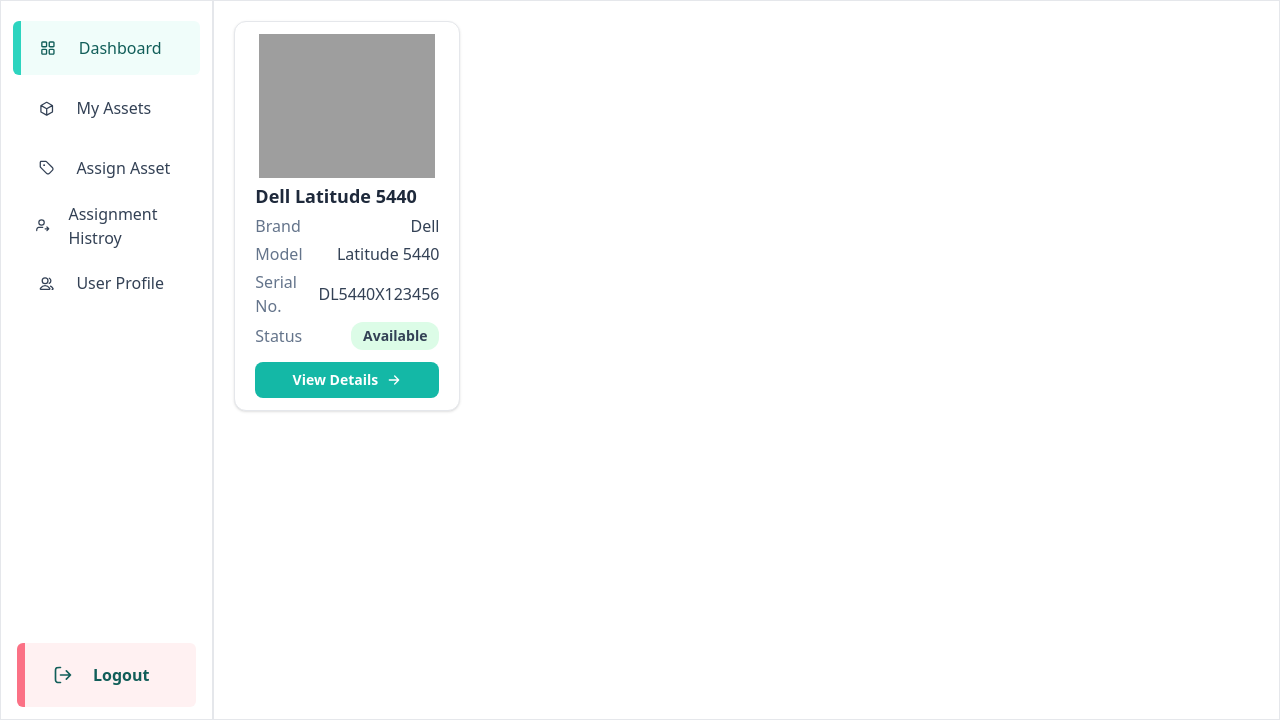
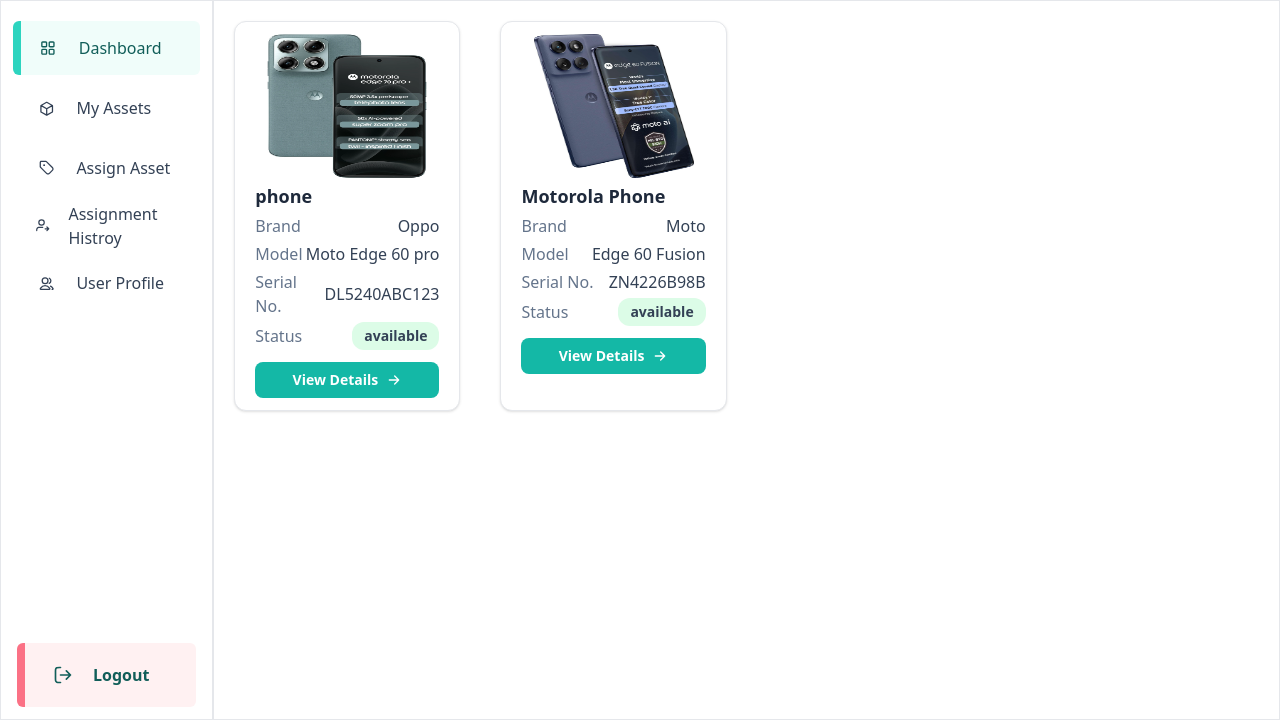
Before and after one commit to shivammohan-hub/AssetsTrackering-System, a Django app: page /my-assets/ in a window 1280 px wide. Shown: the part 80-800 px from the top of the page. Run offline with Django 5.2, Linux system fonts and the light colour scheme; data comes from the database, SQL or seed files in the repository; both versions use the stored data as it was after the commit; some libraries are stand-ins or nearby versions; grey boxes are pictures that could not be loaded.

Commit message:
Refactor code structure for improved readability and maintainability

```diff
--- a/Assets/user/templates/my-assets.html
+++ b/Assets/user/templates/my-assets.html
@@ -35,30 +35,32 @@
 
             <div class="grid grid-cols-4 gap-10">
 
+                {% for asset in assets %}
+
                 <div class="bg-white border shadow rounded-xl hover:shadow-lg p-3 px-5">
                     <div class="flex items-center justify-center">
-                        <img src="https://s.hdnux.com/photos/01/41/70/33/25659119/3/ratio4x3_960.webp" alt="Dell Latitude 5440" class="h-36 w-44 ">
+                        <img src="{{ asset.image.url }}" alt="{{asset.model}}" class="h-36 w-40 ">
                     </div>
                     <div class="flex flex-col gap-1">
-                        <h2 class="text-lg font-bold text-slate-800 mt-1">Dell Latitude 5440</h2>
+                        <h2 class="text-lg font-bold text-slate-800 mt-1">{{asset.asset_name}}</h2>
                         <div class="flex items-center justify-between">
                             <span class="text-slate-500">Brand</span>
-                            <span class="font-medium text-slate-700">Dell</span>
+                            <span class="font-medium text-slate-700">{{asset.brand}}</span>
                         </div>
 
                         <div class="flex items-center justify-between">
                             <span class="text-slate-500">Model</span>
-                            <span class="font-medium text-slate-700">Latitude 5440</span>
+                            <span class="font-medium text-slate-700">{{asset.model}}</span>
                         </div>
 
                         <div class="flex items-center justify-between">
                             <span class="text-slate-500">Serial No.</span>
-                            <span class="font-medium text-slate-700">DL5440X123456</span>
+                            <span class="font-medium text-slate-700">{{asset.serial_number}}</span>
                         </div>
 
                         <div class="flex items-center justify-between">
                             <span class="text-slate-500">Status</span>
-                            <span class="text-slate-700 bg-green-100 rounded-xl text-sm py-1 px-3 font-semibold">Available</span>
+                            <span class="text-slate-700 bg-green-100 rounded-xl text-sm py-1 px-3 font-semibold">{{asset.status}}</span>
                         </div>
 
                         <div class="mt-2 flex items-center gap-1">
@@ -71,6 +73,8 @@
                     </div>
                 </div>
 
+                {% endfor %}
+
             </div>
 
         </div>
--- a/Assets/user/views.py
+++ b/Assets/user/views.py
@@ -3,6 +3,8 @@ from django.contrib.auth.forms import AuthenticationForm
 from django.contrib.auth import authenticate, login as auth_login, logout as auth_logout
 
 from django.contrib.auth.decorators import login_required
+
+from manager.models import *
 
 # Create your views here.
 def home(req):
@@ -19,7 +21,10 @@ def assign_assets(req):
     return render(req, "assign-assets.html")
 
 def my_assets(req):
-    return render(req, "my-assets.html")
+    data = {
+        "assets" : Asset.objects.all()
+    }
+    return render(req, "my-assets.html",data)
 
 @login_required
 def user_profile(req):
```
Also changed, not shown: Assets/db.sqlite3, Assets/media/assets_image/81nvySfSRVL.jpg (added).
